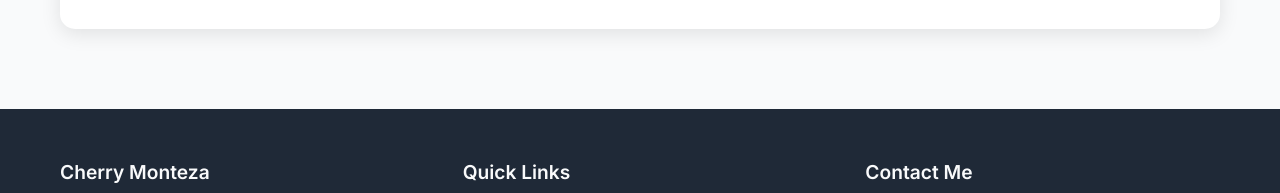
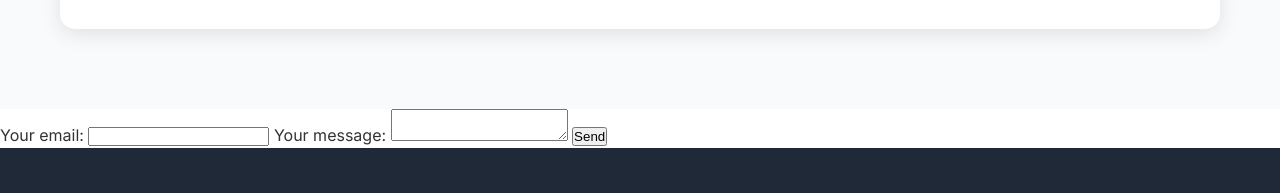
Before and after one commit to cbmonteza/Portfolio, a plain HTML site: page index.html in a window 1280 px wide. Shown: the part 6292-6485 px from the top of the page. Drawn offline with Linux system fonts and the light colour scheme.

Commit message:
Update index.html

```diff
--- a/index.html
+++ b/index.html
@@ -379,6 +379,18 @@
             </div>
         </div>
     </section>
+    <form action="https://formspree.io/f/xvgrynoy" method="POST">
+  <label>
+    Your email:
+    <input type="email" name="email">
+  </label>
+  <label>
+    Your message:
+    <textarea name="message"></textarea>
+  </label>
+  <!-- your other form fields go here -->
+  <button type="submit">Send</button>
+</form>
 
     <!-- Footer -->
     <footer class="footer">
```
